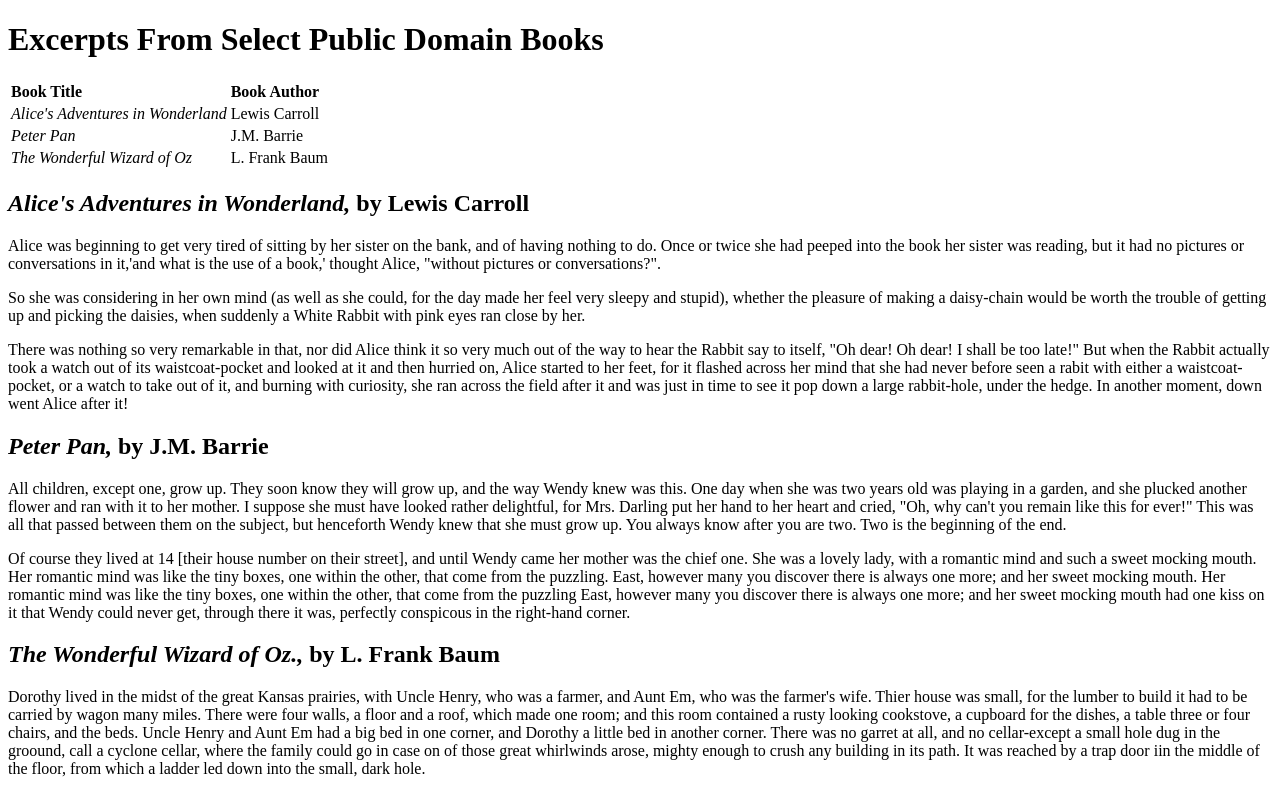
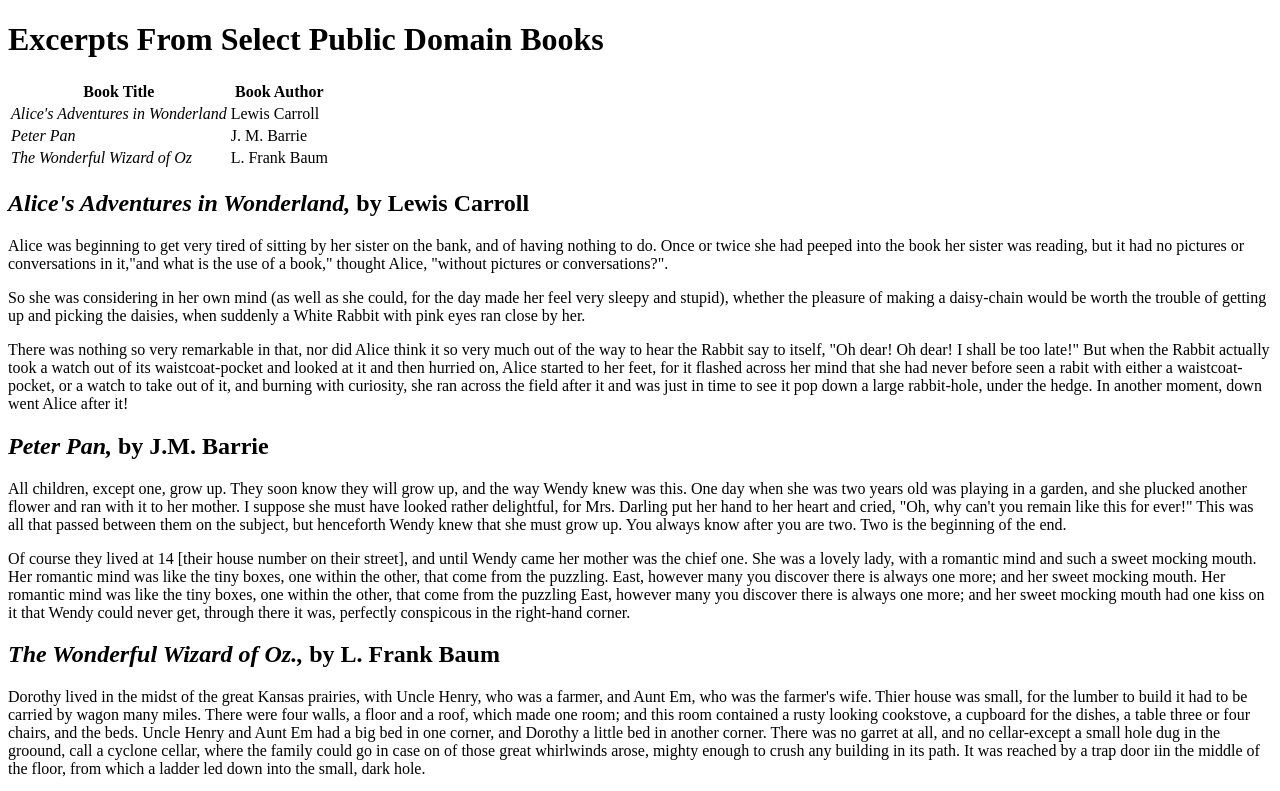
Before and after one commit to spring2025tm/webdev_lab3, a plain HTML site: page index.html in a window 1280 px wide. Shown: the top 791 px of the page. Drawn offline with Linux system fonts and the light colour scheme.

Commit message:
update to match final

```diff
--- a/index.html
+++ b/index.html
@@ -1,6 +1,6 @@
 <!DOCTYPE html>
 <html lang="en">
-<head/>
+<head>
 	<meta charset="utf-8">
 	<title>Excerpts From Select Public Domain Books</title>
 
@@ -9,8 +9,8 @@
 	<h1>Excerpts From Select Public Domain Books</h1>
 	<table>
 		<tr>
-			<td><strong>Book Title</strong></td>
-			<td><strong>Book Author</strong></td>
+			<th>Book Title</th>
+			<th>Book Author</th>
 		</tr>
 		<tr>
 			<td><em>Alice's Adventures in Wonderland</em></td>
@@ -18,7 +18,7 @@
 		</tr>
 		<tr>
 			<td><em>Peter Pan</em></td>
-			<td>J.M. Barrie</td>
+			<td>J. M. Barrie</td>
 		</tr>
 		<tr>
 			<td><em>The Wonderful Wizard of Oz</em></td>
@@ -26,10 +26,12 @@
 		</tr>
 	</table>
 	<h2><em>Alice's Adventures in Wonderland, </em>by Lewis Carroll</h2>
+
+
 	<p>
 		Alice was beginning to get very tired of sitting by her sister on the bank, and of having nothing to do.
 		Once or twice she had peeped into the book her sister was reading,
-		but it had no pictures or conversations in it,'and what is the use of a book,' thought Alice, "without pictures or conversations?".
+		but it had no pictures or conversations in it,"and what is the use of a book," thought Alice, "without pictures or conversations?".
 	</p>
 	<p>
 		So she was considering in her own mind (as well as she could, for the day made her feel very sleepy and stupid),
```
